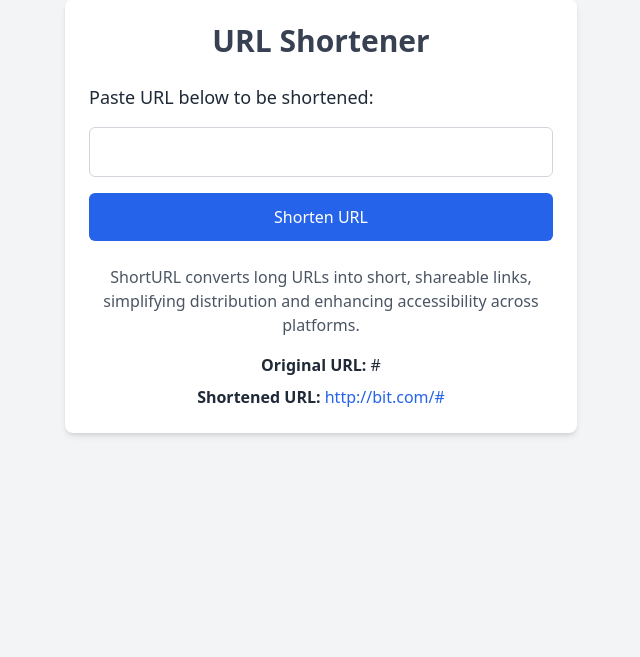
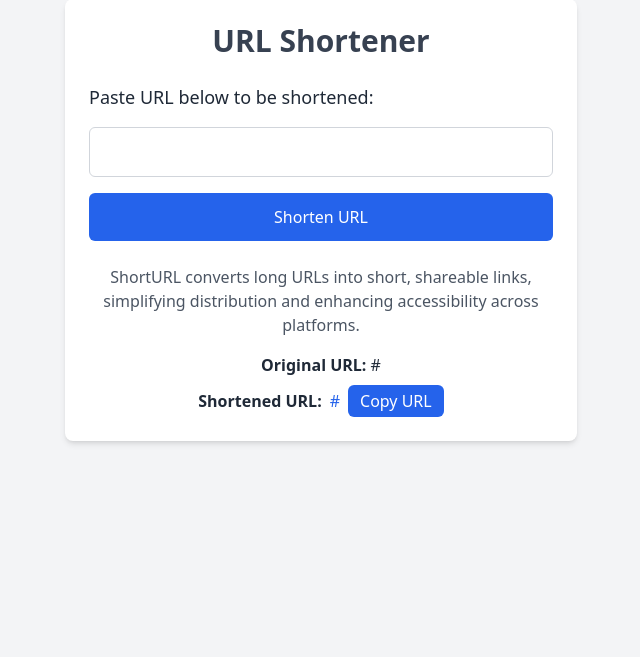
Before and after one commit to Shebii55/url_shortener, a FastAPI app: template templates/index.html in a window 1280 px wide. Shown: the part 49-706 px from the top of the page, without its empty margins (319-959 px from the left). Run offline with FastAPI, Linux system fonts and the light colour scheme; the template is opened without the code that fills it: most values are stand-ins (such as "Sample title", 1, 10 or a date in 2020); some libraries are stand-ins or nearby versions.

Commit message:
Add Copy Button

```diff
--- a/main.py
+++ b/main.py
@@ -17,8 +17,17 @@ models.Base.metadata.create_all(bind=database.engine)
 @app.post("/urls/", response_class=HTMLResponse)
 async def create_url(request: Request, db: Session = Depends(database.get_db), url: str = Form(...)):
     db_url = crud.create_url(db=db, target_url=url)
-    # Returning the shortened URL to the same page
-    return templates.TemplateResponse("index.html", {"request": request, "short_url": db_url.short_url, "original_url": url})
+    # Dynamically generate the full URL
+    full_short_url = f"{request.base_url}{db_url.short_url}"
+    return templates.TemplateResponse(
+        "index.html",
+        {
+            "request": request,
+            "short_url": db_url.short_url,
+            "original_url": url,
+            "full_short_url": full_short_url,
+        },
+    )
 
 # Get request to redirect to the target URL
 @app.get("/{short_url}")
--- a/templates/index.html
+++ b/templates/index.html
@@ -7,7 +7,6 @@
     <script src="https://cdn.tailwindcss.com"></script>
 </head>
 <body class="bg-gray-100 text-gray-800 flex flex-col min-h-screen">
-
     <div class="container mx-auto p-6 max-w-lg bg-white shadow-md rounded-lg mt-12 mb-12">
         <h1 class="text-3xl font-semibold text-center text-gray-700 mb-6">URL Shortener</h1>
         <form action="/urls/" method="post" class="space-y-4">
@@ -19,8 +18,14 @@
         <div class="mt-6 text-center">
             <p class="text-gray-600">ShortURL converts long URLs into short, shareable links, simplifying distribution and enhancing accessibility across platforms.</p>
             {% if short_url %}
-            <p class="mt-4"><strong>Original URL:</strong> {{ original_url }}</p>
-            <p class="mt-2"><strong>Shortened URL:</strong> <a href="/{{ short_url }}" target="_blank" class="text-blue-600 hover:underline">http://bit.com/{{ short_url }}</a></p>
+            <div class="mt-4">
+                <p><strong>Original URL:</strong> {{ original_url }}</p>
+                <p class="mt-2 flex items-center justify-center space-x-2">
+                    <strong>Shortened URL:</strong>
+                    <a href="{{ full_short_url }}" target="_blank" class="text-blue-600 hover:underline">{{ full_short_url }}</a>
+                    <button onclick="copyToClipboard('{{ full_short_url }}')" class="py-1 px-3 text-white bg-blue-600 rounded-md text-gray-800 hover:bg-blue-600 focus:outline-none focus:ring-2 focus:ring-blue-500">Copy URL</button>
+                </p>
+            </div>
             {% endif %}
         </div>
     </div>
@@ -29,5 +34,14 @@
         <p class="text-sm">Created by <a href="https://github.com/Shebii55" target="_blank" class="font-semibold text-blue-400 hover:text-blue-500">Shahzaib Ali</a></p>
     </footer>
 
+    <script>
+        function copyToClipboard(text) {
+            navigator.clipboard.writeText(text).then(() => {
+                alert('Short URL copied to clipboard!');
+            }).catch(err => {
+                console.error('Failed to copy text: ', err);
+            });
+        }
+    </script>
 </body>
 </html>
```
Also changed, not shown: test.db.
